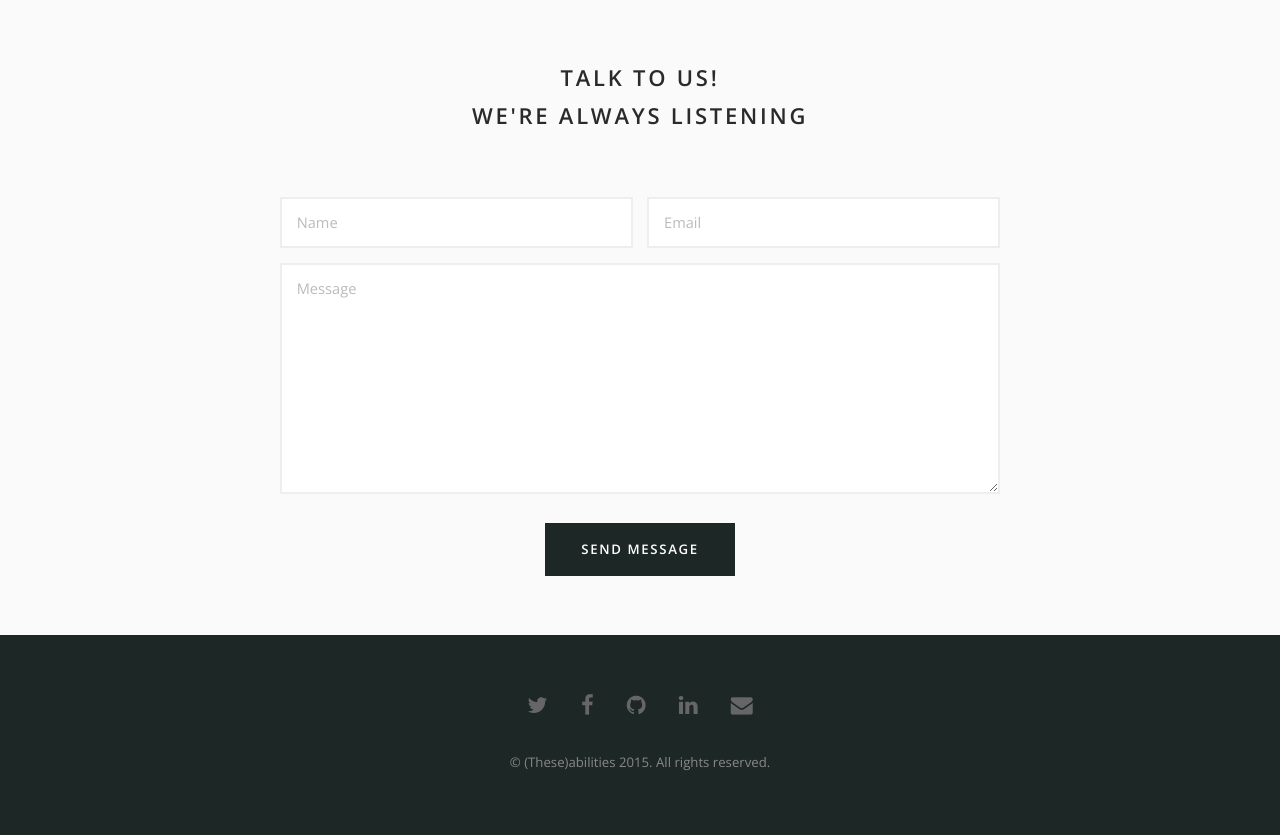
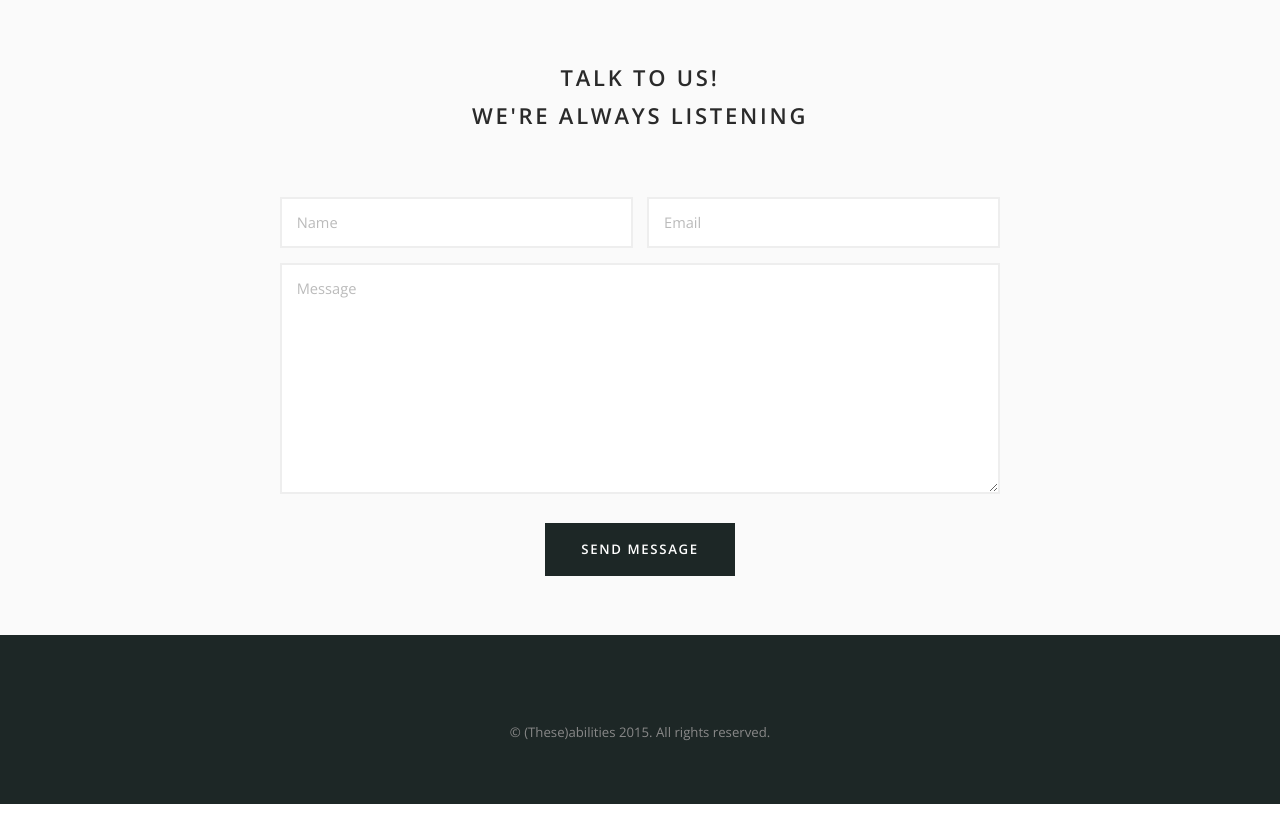
Before and after one commit to christabella/theseabilities, a Django app: template templates/index.html in a window 1280 px wide. Shown: the part 1360-2195 px from the top of the page. After the commit the page ends 2164 px from the top, so only its background shows below. Run offline with Django 3.2, Linux system fonts and the light colour scheme; the template is opened without the code that fills it, so the values that code supplies are empty.

Commit message:
Comment out social media icons

```diff
--- a/templates/index.html
+++ b/templates/index.html
@@ -131,13 +131,13 @@
 
             <!-- Footer -->
                 <footer id="footer">
-                    <ul class="icons">
+                    <!-- <ul class="icons">
                         <li><a href="#" class="icon fa-twitter"><span class="label">Twitter</span></a></li>
                         <li><a href="#" class="icon fa-facebook"><span class="label">Facebook</span></a></li>
                         <li><a href="#" class="icon fa-github"><span class="label">Github</span></a></li>
                         <li><a href="#" class="icon fa-linkedin"><span class="label">LinkedIn</span></a></li>
                         <li><a href="#" class="icon fa-envelope"><span class="label">Email</span></a></li>
-                    </ul>
+                    </ul> -->
                     <div class="copyright">
                         &copy; (These)abilities 2015. All rights reserved.
                     </div>
```
